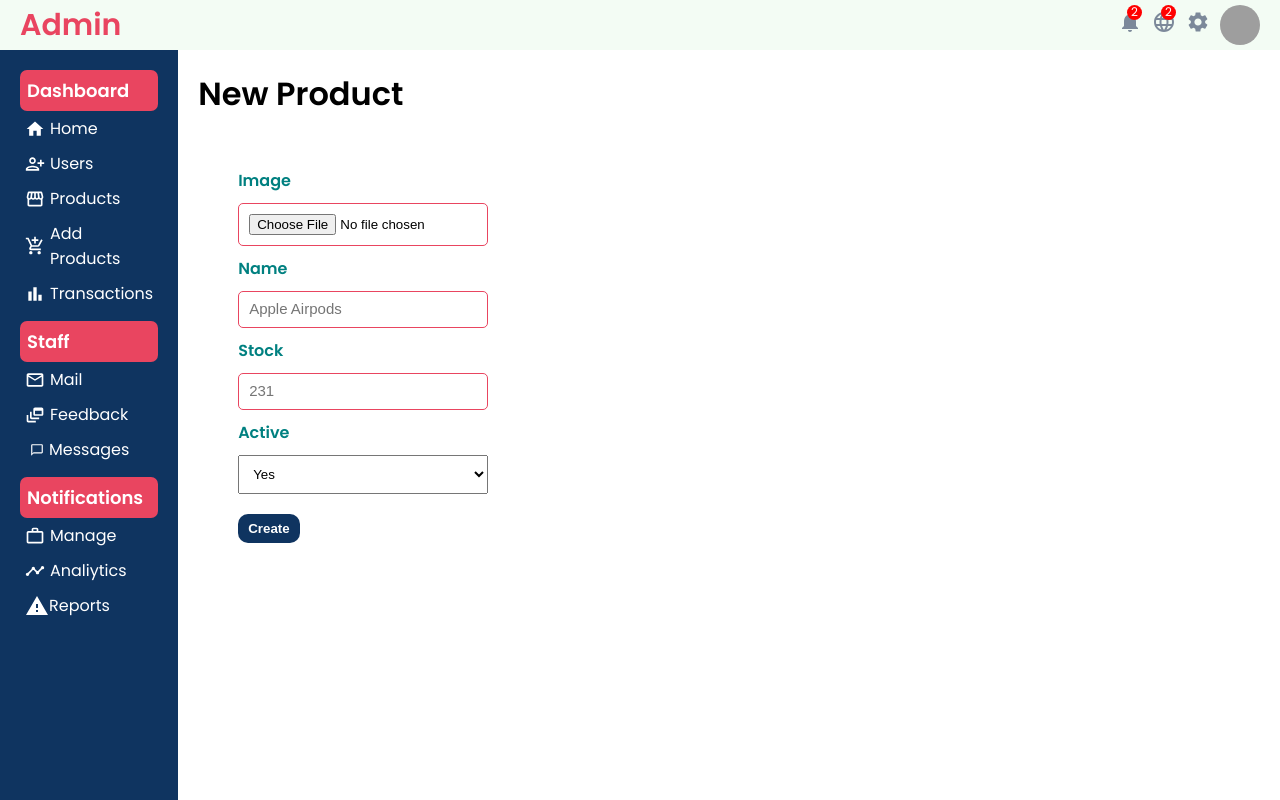
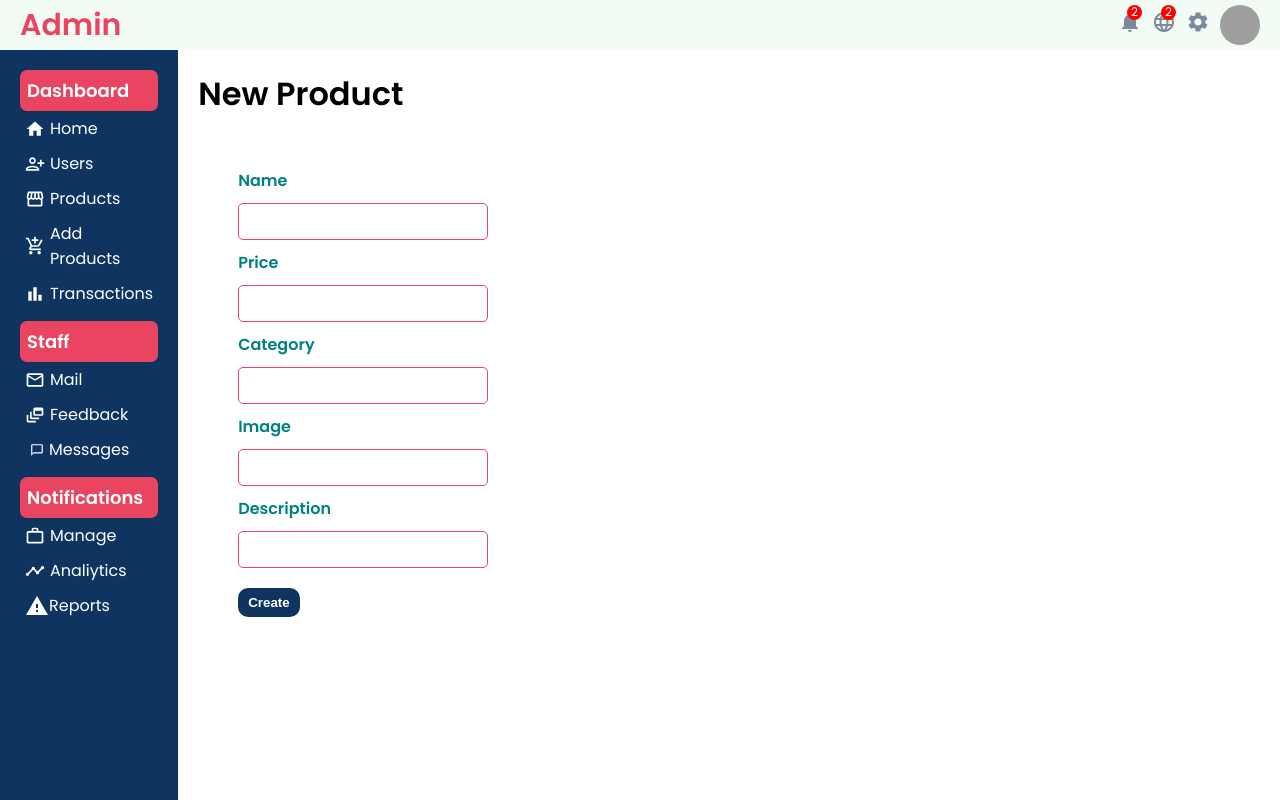
Before and after one commit to litotejano1727/Second-Project-master, a React (Create React App) app: page /Admin/Newproduct in a window 1280 px wide. Built offline with nearby package versions, Linux system fonts and the light colour scheme; grey boxes are pictures that could not be loaded; a web font is replaced by a local one.

Commit message:
Add product

```diff
--- a/src/Admin/pages/newProduct/NewProduct.jsx
+++ b/src/Admin/pages/newProduct/NewProduct.jsx
@@ -1,29 +1,76 @@
 import "./newProduct.css"
+import React, { useState } from "react";
+import axios from "axios";
 
-function NewProduct() {
+const NewProduct = () => {
+  const [name, setName] = useState("");
+  const [price, setPrice] = useState("");
+  const [category, setCategory] = useState("");
+  const [image, setImage] = useState("");
+  const [description, setDescription] = useState("");
+
+    const handleSubmit = (e) => {
+        e.preventDefault();
+        axios
+          .post("http://localhost:9000/addproducts", {
+            name: name,
+            price: price,
+            category: category,
+            image: image,
+            description: description
+          })
+          .then((res) => console.log(res.data))
+          .catch((err) => console.log(err));
+      };
+
+
   return (
     <div className="newProduct">
         <h1 className="addProductTitle">New Product</h1>
         <form className="addProductForm">
             <div className="addProductItem">
-                <label for="file">Image</label>
-                <input type="file" id="file" />
+                <label for="file">Name</label>
+                <input
+          type="text"
+          id="Name"
+          value={name}
+          onChange={(event) => setName(event.target.value)}
+        />
             </div>
             <div className="addProductItem">
-                <label>Name</label>
-                <input type="text" placeholder="Apple Airpods" />
+                <label>Price</label>
+                <input
+          type="number"
+          id="price"
+          value={price}
+          onChange={(event) => setPrice(event.target.value)}
+        />
             </div>
             <div className="addProductItem">
-                <label>Stock</label>
-                <input type="text" placeholder="231" />
+                <label>Category</label>
+                <input
+          type="text"
+          id="category"
+          value={category}
+          onChange={(event) => setCategory(event.target.value)}
+        />
             </div>
             <div className="addProductItem">
-                <label>Active</label>
-                <select name="active" id="active">
-                    <option value="yes">Yes</option>
-                    <option value="no">No</option>
-                </select>
-            </div>
+                <label>Image</label>
+                <input
+          type="text"
+          id="Image"
+          value={image}
+          onChange={(event) => setImage(event.target.value)}
+        /></div>
+        <div className="addProductItem">
+                <label>Description</label>
+                <input
+          type="text"
+          id="description"
+          value={description}
+          onChange={(event) => setDescription(event.target.value)}
+        /></div>
             <button className="addProductButton">Create</button>
         </form>
     </div>
--- a/src/Admin/widgetSm/WidgetSm.jsx
+++ b/src/Admin/widgetSm/WidgetSm.jsx
@@ -1,5 +1,5 @@
 import { Visibility } from "@mui/icons-material"
-import "./widgetsm.css"
+import "./widgetSm.css"
 
 function WidgetSm() {
   return (
```
